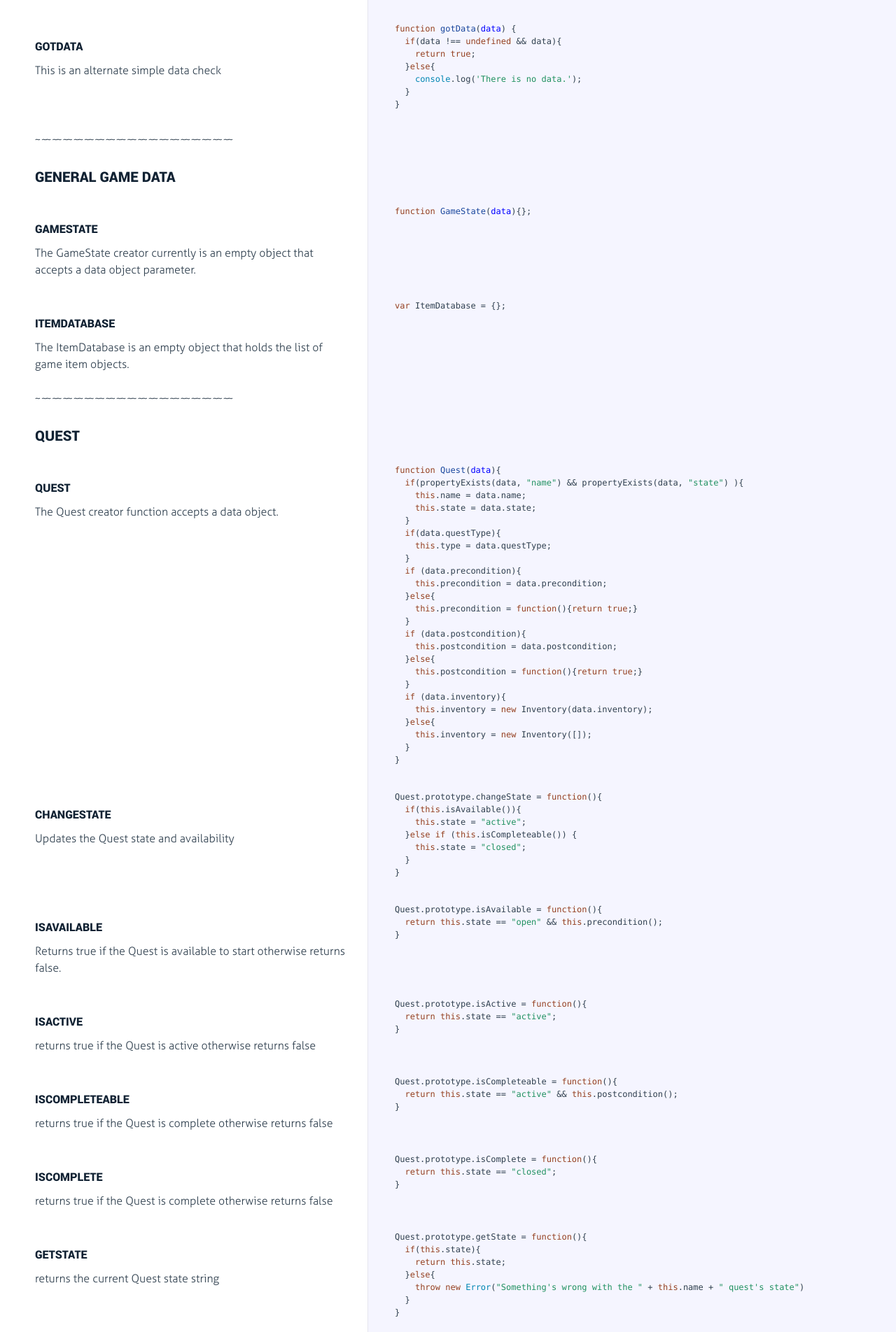
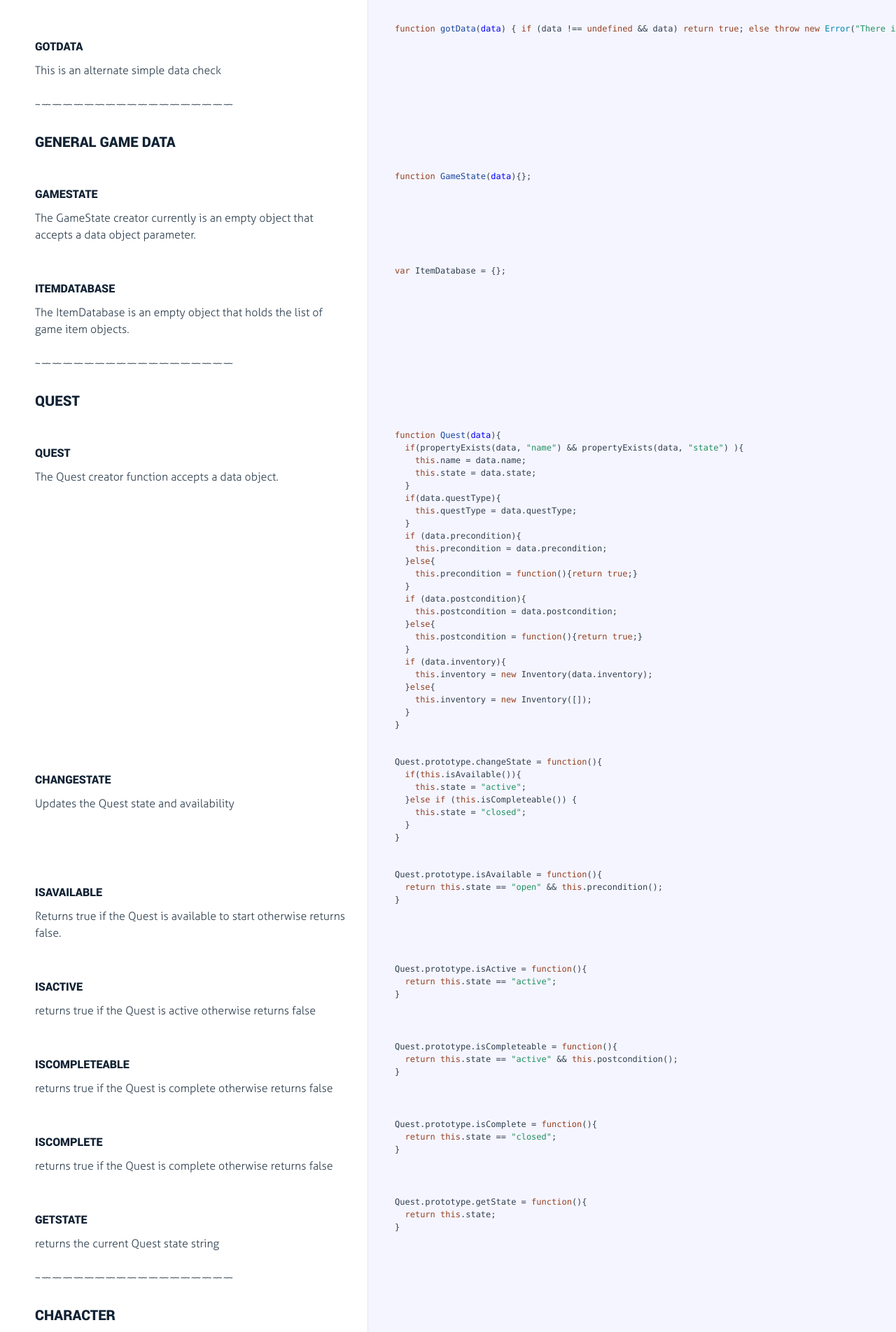
Before and after one commit to jenniferlynparsons/plastic, a plain HTML site: page index.html in a window 1280 px wide. Shown: the part 966-2870 px from the top of the page at 70% size. Drawn offline with Linux system fonts and the light colour scheme.

Commit message:
update docs

```diff
--- a/index.html
+++ b/index.html
@@ -153,13 +153,7 @@ Change ‘false’ to ‘true’ in open call for asynchronous loading</p>
 
             </div>
 
-            <div class="content"><div class='highlight'><pre><span class="hljs-function"><span class="hljs-keyword">function</span> <span class="hljs-title">gotData</span>(<span class="hljs-params">data</span>) </span>{
-  <span class="hljs-keyword">if</span>(data !== <span class="hljs-literal">undefined</span> &amp;&amp; data){
-    <span class="hljs-keyword">return</span> <span class="hljs-literal">true</span>;
-  }<span class="hljs-keyword">else</span>{
-    <span class="hljs-built_in">console</span>.log(<span class="hljs-string">'There is no data.'</span>);
-  }
-}</pre></div></div>
+            <div class="content"><div class='highlight'><pre><span class="hljs-function"><span class="hljs-keyword">function</span> <span class="hljs-title">gotData</span>(<span class="hljs-params">data</span>) </span>{ <span class="hljs-keyword">if</span> (data !== <span class="hljs-literal">undefined</span> &amp;&amp; data) <span class="hljs-keyword">return</span> <span class="hljs-literal">true</span>; <span class="hljs-keyword">else</span> <span class="hljs-keyword">throw</span> <span class="hljs-keyword">new</span> <span class="hljs-built_in">Error</span>(<span class="hljs-string">"There is no data."</span>) }</pre></div></div>
 
         </li>
 
@@ -241,7 +235,7 @@ Change ‘false’ to ‘true’ in open call for asynchronous loading</p>
     <span class="hljs-keyword">this</span>.state = data.state;
   }
   <span class="hljs-keyword">if</span>(data.questType){
-    <span class="hljs-keyword">this</span>.type = data.questType;
+    <span class="hljs-keyword">this</span>.questType = data.questType;
   }
   <span class="hljs-keyword">if</span> (data.precondition){
     <span class="hljs-keyword">this</span>.precondition = data.precondition;
@@ -369,11 +363,7 @@ Change ‘false’ to ‘true’ in open call for asynchronous loading</p>
             </div>
 
             <div class="content"><div class='highlight'><pre>Quest.prototype.getState = <span class="hljs-function"><span class="hljs-keyword">function</span>(<span class="hljs-params"></span>)</span>{
-  <span class="hljs-keyword">if</span>(<span class="hljs-keyword">this</span>.state){
   <span class="hljs-keyword">return</span> <span class="hljs-keyword">this</span>.state;
-  }<span class="hljs-keyword">else</span>{
-    <span class="hljs-keyword">throw</span> <span class="hljs-keyword">new</span> <span class="hljs-built_in">Error</span>(<span class="hljs-string">"Something's wrong with the "</span> + <span class="hljs-keyword">this</span>.name + <span class="hljs-string">" quest's state"</span>)
-  }
 }</pre></div></div>
 
         </li>
@@ -461,9 +451,13 @@ Change ‘false’ to ‘true’ in open call for asynchronous loading</p>
             </div>
 
             <div class="content"><div class='highlight'><pre><span class="hljs-function"><span class="hljs-keyword">function</span> <span class="hljs-title">Inventory</span>(<span class="hljs-params">data</span>) </span>{
-  <span class="hljs-comment">/*  TODO check that data is array and not string or something else */</span>
+  <span class="hljs-comment">/* TODO check that data is array and not string or something else */</span>
+  <span class="hljs-comment">/* TODO keep track of each inventory in array */</span>
   <span class="hljs-keyword">this</span>.items = data;
-}</pre></div></div>
+  Inventory.allInventories.push(<span class="hljs-keyword">this</span>.items);
+}
+
+Inventory.allInventories = [];</pre></div></div>
 
         </li>
 
@@ -493,16 +487,15 @@ Change ‘false’ to ‘true’ in open call for asynchronous loading</p>
                 <a class="pilcrow" href="#section-24">&#182;</a>
               </div>
               <h4 id="getitembyname">getItemByName</h4>
-<p>returns the Item (truthy) if Item is in the Inventory</p>
+<p>returns the Item (truthy) if Item is in the Inventory
+all items in the inventory must be uniquely named</p>
 
             </div>
 
             <div class="content"><div class='highlight'><pre>Inventory.prototype.getItemByName = <span class="hljs-function"><span class="hljs-keyword">function</span>(<span class="hljs-params">queryItemName</span>)</span>{
-  <span class="hljs-keyword">for</span>(<span class="hljs-keyword">var</span> i=<span class="hljs-number">0</span>, length=<span class="hljs-keyword">this</span>.items.length; i &lt; length; i++){
-    <span class="hljs-keyword">if</span>(<span class="hljs-keyword">this</span>.items[i].item.name == queryItemName){
-      <span class="hljs-keyword">return</span> <span class="hljs-keyword">this</span>.items[i];
-    }
-  }
+  <span class="hljs-keyword">return</span> <span class="hljs-keyword">this</span>.items.find(<span class="hljs-function"><span class="hljs-keyword">function</span>(<span class="hljs-params">item</span>)</span>{
+    <span class="hljs-keyword">return</span> item.item.name === queryItemName;
+  });
 }</pre></div></div>
 
         </li>
@@ -521,12 +514,8 @@ Change ‘false’ to ‘true’ in open call for asynchronous loading</p>
 
             <div class="content"><div class='highlight'><pre>Inventory.prototype.addItem = <span class="hljs-function"><span class="hljs-keyword">function</span>(<span class="hljs-params">name, qty</span>)</span>{
   <span class="hljs-keyword">var</span> newItem = <span class="hljs-keyword">this</span>.getItemByName(name);
-  <span class="hljs-keyword">if</span>(newItem){
-    <span class="hljs-keyword">if</span>(qty != <span class="hljs-string">""</span> &amp;&amp; qty != <span class="hljs-literal">undefined</span>){
+  <span class="hljs-keyword">if</span>(newItem &amp;&amp; qty != <span class="hljs-string">""</span> &amp;&amp; qty != <span class="hljs-literal">undefined</span>){
     newItem.qty = newItem.qty + qty;
-    }<span class="hljs-keyword">else</span>{
-      <span class="hljs-keyword">throw</span> <span class="hljs-keyword">new</span> <span class="hljs-built_in">Error</span>(<span class="hljs-string">"This item requires a quantity."</span>);
-    }
   }<span class="hljs-keyword">else</span>{
     <span class="hljs-keyword">this</span>.items.push(<span class="hljs-keyword">new</span> InventoryItem(name,qty));
   }
@@ -546,22 +535,22 @@ Change ‘false’ to ‘true’ in open call for asynchronous loading</p>
 
             </div>
 
-            <div class="content"><div class='highlight'><pre>Inventory.prototype.removeItem = <span class="hljs-function"><span class="hljs-keyword">function</span>(<span class="hljs-params">name, qty</span>)</span>{
+            <div class="content"><div class='highlight'><pre><span class="hljs-comment">/* TODO should removeItem be different than updateItem? is it heavy handed to have it removed instead of setting it to 0? */</span>
+Inventory.prototype.removeItem = <span class="hljs-function"><span class="hljs-keyword">function</span>(<span class="hljs-params">name, qty</span>)</span>{
   <span class="hljs-keyword">var</span> itemToRemove = <span class="hljs-keyword">this</span>.getItemByName(name);
   <span class="hljs-keyword">if</span>(itemToRemove){
-    <span class="hljs-keyword">if</span>(qty != <span class="hljs-string">""</span> &amp;&amp; qty != <span class="hljs-literal">undefined</span> &amp;&amp; (itemToRemove.qty - qty) &gt; <span class="hljs-number">0</span>){
+    <span class="hljs-keyword">if</span>(qty != <span class="hljs-string">""</span> &amp;&amp; qty != <span class="hljs-literal">undefined</span> &amp;&amp; (itemToRemove.qty - qty) &gt;= <span class="hljs-number">0</span>){
       itemToRemove.qty = itemToRemove.qty - qty;
-    }<span class="hljs-keyword">else</span> <span class="hljs-keyword">if</span>(qty != <span class="hljs-string">""</span> &amp;&amp; qty != <span class="hljs-literal">undefined</span> &amp;&amp; (itemToRemove.qty - qty) == <span class="hljs-number">0</span>){
-      <span class="hljs-keyword">var</span> index = <span class="hljs-keyword">this</span>.items.indexOf(itemToRemove);
-      <span class="hljs-keyword">this</span>.items.splice(index, <span class="hljs-number">1</span>);
-    }<span class="hljs-keyword">else</span>{
-      <span class="hljs-keyword">if</span>(qty == <span class="hljs-string">""</span> || qty == <span class="hljs-literal">undefined</span>){
-        <span class="hljs-keyword">throw</span> <span class="hljs-keyword">new</span> <span class="hljs-built_in">Error</span>(<span class="hljs-string">"This item requires a valid quantity."</span>);
-      }<span class="hljs-keyword">else</span> <span class="hljs-keyword">if</span> ((itemToRemove.qty - qty) &lt; <span class="hljs-number">0</span>) {
+    }<span class="hljs-keyword">else</span> <span class="hljs-keyword">if</span>((itemToRemove.qty - qty) &lt; <span class="hljs-number">0</span>) {
       <span class="hljs-keyword">return</span> itemToRemove.qty - qty;
     }
   }
 }
+
+Inventory.prototype.deleteItem = <span class="hljs-function"><span class="hljs-keyword">function</span>(<span class="hljs-params">name</span>)</span>{
+  <span class="hljs-keyword">var</span> itemToDelete = <span class="hljs-keyword">this</span>.getItemByName(name);
+  <span class="hljs-keyword">var</span> index = <span class="hljs-keyword">this</span>.items.indexOf(itemToDelete);
+  <span class="hljs-keyword">this</span>.items.splice(index, <span class="hljs-number">1</span>);
 }</pre></div></div>
 
         </li>
@@ -581,13 +570,9 @@ Change ‘false’ to ‘true’ in open call for asynchronous loading</p>
             <div class="content"><div class='highlight'><pre><span class="hljs-function"><span class="hljs-keyword">function</span> <span class="hljs-title">InventoryItem</span>(<span class="hljs-params">name, qty</span>) </span>{
   <span class="hljs-keyword">if</span>(ItemDatabase[name] != <span class="hljs-string">""</span> &amp;&amp; ItemDatabase[name] != <span class="hljs-literal">undefined</span>){
     <span class="hljs-keyword">this</span>.item = ItemDatabase[name];
-  }<span class="hljs-keyword">else</span>{
-    <span class="hljs-keyword">throw</span> <span class="hljs-keyword">new</span> <span class="hljs-built_in">Error</span>(<span class="hljs-string">"This item does not exist in the Item Database and cannot be added."</span>);
-  }
     <span class="hljs-keyword">if</span>(qty != <span class="hljs-string">""</span> &amp;&amp; qty != <span class="hljs-literal">undefined</span>){
       <span class="hljs-keyword">this</span>.qty = qty;
-  }<span class="hljs-keyword">else</span>{
-    <span class="hljs-keyword">throw</span> <span class="hljs-keyword">new</span> <span class="hljs-built_in">Error</span>(<span class="hljs-string">"This item requires a quantity."</span>);
+    }
   }
 }</pre></div></div>
 
@@ -758,14 +743,19 @@ Change ‘false’ to ‘true’ in open call for asynchronous loading</p>
   ItemDatabase[<span class="hljs-keyword">this</span>.name] = <span class="hljs-keyword">this</span>;
 }
 
-<span class="hljs-comment">/*
-Item.loadJson = function(filename) {
-  var arr = // load json
-  arr.forEach(function(item) {
-    new Item(item.name, item.value);
-  })
+<span class="hljs-comment">/* TODO should also remove the item from any inventory */</span>
+<span class="hljs-function"><span class="hljs-keyword">function</span> <span class="hljs-title">destroyItem</span>(<span class="hljs-params">name</span>)</span>{
+  <span class="hljs-keyword">delete</span> ItemDatabase[name];
+  <span class="hljs-keyword">for</span>(<span class="hljs-keyword">var</span> i=<span class="hljs-number">0</span>, length=Inventory.allInventories.length; i&lt;=length;i++){
+    <span class="hljs-built_in">console</span>.log(<span class="hljs-string">"yo"</span>);
+    <span class="hljs-built_in">console</span>.log(Inventory.allInventories[i]);
+    <span class="hljs-keyword">for</span>(<span class="hljs-keyword">var</span> i=<span class="hljs-number">0</span>, length=Inventory.allInventories[i].length; i&lt;=length;i++){
+      inventory = Inventory.allInventories[i];
+      <span class="hljs-built_in">console</span>.log(<span class="hljs-string">"inventory[i]"</span>);
+      <span class="hljs-built_in">console</span>.log(inventory[i]);
     }
-*/</span></pre></div></div>
+  }
+}</pre></div></div>
 
         </li>
 
```
Lines whose indentation alone changed are shown as unchanged.
